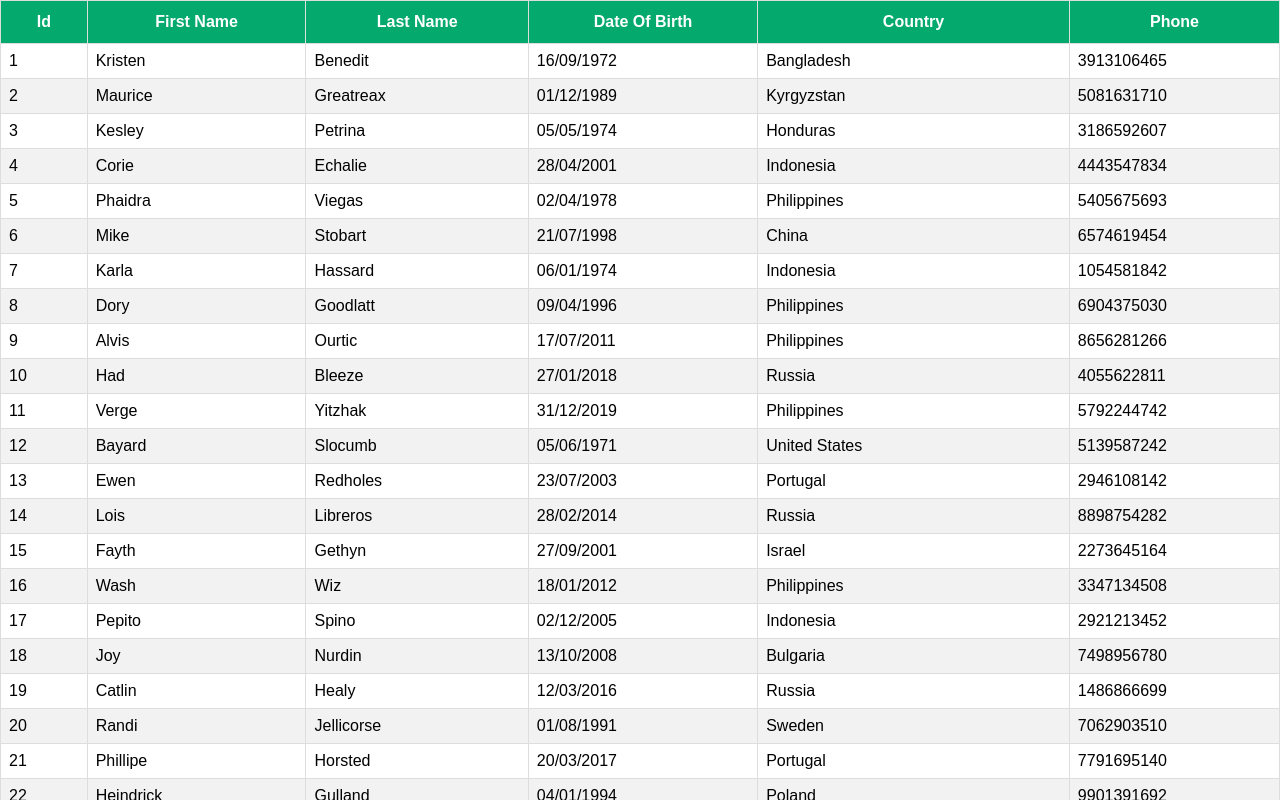
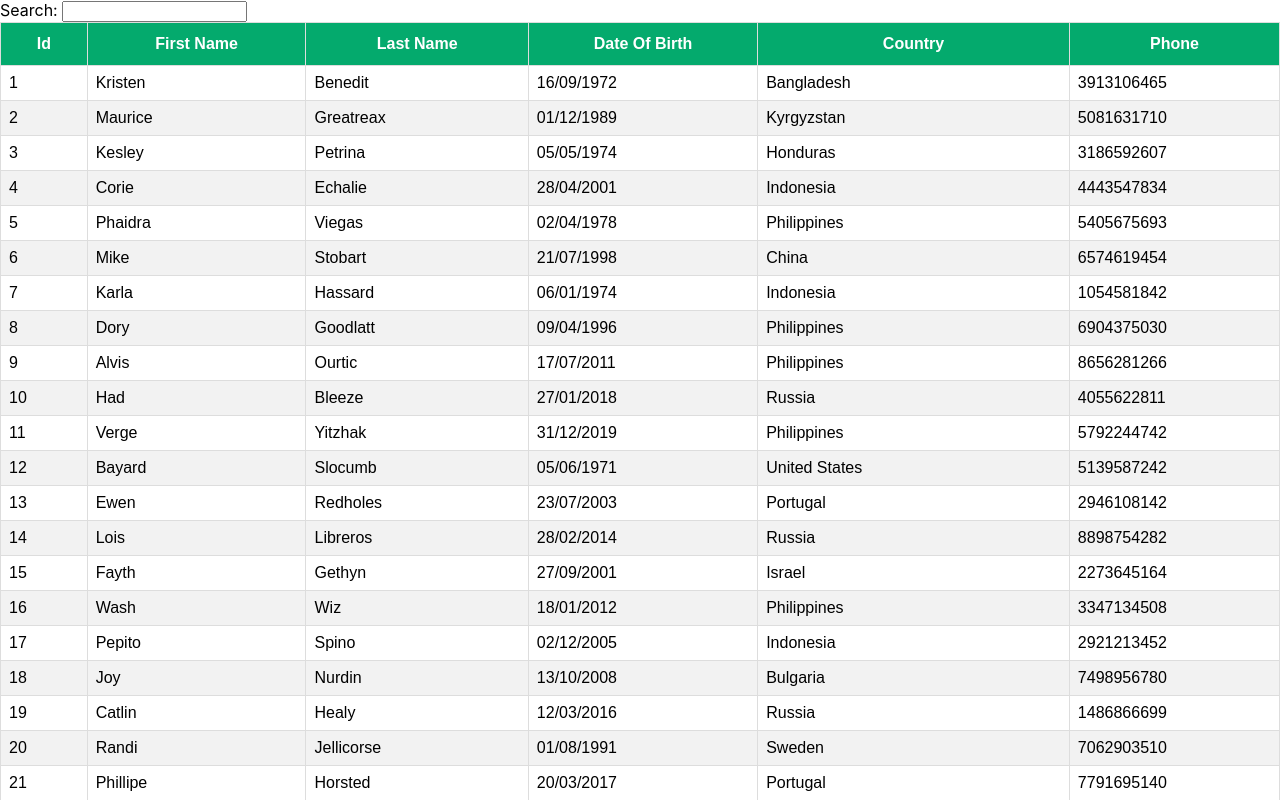
Before and after one commit to ezekielphlat/react-table-tutorial, a React (Create React App) app: page / in a window 1280 px wide. Shown: the top 800 px of the page. Built offline with nearby package versions, Linux system fonts and the light colour scheme.

Commit message:
implement global filter

```diff
--- a/src/App.js
+++ b/src/App.js
@@ -2,9 +2,10 @@
 import "./App.css";
 import BasicTable from "./components/BasicTable";
 import SortingTable from "./components/SortingTable";
+import FilteringTable from "./components/FilteringTable";
 
 function App() {
-  return <SortingTable />;
+  return <FilteringTable />;
 }
 
 export default App;
--- /dev/null
+++ b/src/components/FilteringTable.jsx
@@ -0,0 +1,66 @@
+import React, { useMemo } from "react";
+import { useTable, useGlobalFilter } from "react-table";
+import MOCK_DATA from "./MOCK_DATA.json";
+import { COLUMNS, GROUPED_COLUMNS } from "./columns";
+import "./table.css";
+import GlobalFilter from "./GlobalFilter";
+
+function FilteringTable() {
+  const columns = useMemo(() => COLUMNS, []);
+  const data = useMemo(() => MOCK_DATA, []);
+
+  const {
+    getTableProps,
+    getTableBodyProps,
+    headerGroups,
+    footerGroups,
+    rows,
+    prepareRow,
+    state,
+    setGlobalFilter,
+  } = useTable({ columns, data }, useGlobalFilter);
+  const { globalFilter } = state;
+  return (
+    <>
+      <GlobalFilter filter={globalFilter} setFilter={setGlobalFilter} />
+      <table {...getTableProps()}>
+        <thead>
+          {headerGroups.map((headerGroup) => (
+            <tr {...headerGroup.getHeaderGroupProps()}>
+              {headerGroup.headers.map((column) => (
+                <th {...column.getHeaderProps()}>{column.render("Header")}</th>
+              ))}
+            </tr>
+          ))}
+        </thead>
+        <tbody {...getTableBodyProps()}>
+          {rows.map((row) => {
+            prepareRow(row);
+            return (
+              <tr {...row.getRowProps()}>
+                {row.cells.map((cell) => {
+                  return (
+                    <td {...cell.getCellProps()}>{cell.render("Cell")}</td>
+                  );
+                })}
+              </tr>
+            );
+          })}
+        </tbody>
+        <tfoot>
+          {footerGroups.map((footerGroup) => (
+            <tr {...footerGroup.getFooterGroupProps()}>
+              {footerGroup.headers.map((column) => (
+                <td {...column.getFooterGroupProps}>
+                  {column.render("Footer")}
+                </td>
+              ))}
+            </tr>
+          ))}
+        </tfoot>
+      </table>
+    </>
+  );
+}
+
+export default FilteringTable;
--- /dev/null
+++ b/src/components/GlobalFilter.jsx
@@ -0,0 +1,12 @@
+import React from "react";
+
+function GlobalFilter({ filter, setFilter }) {
+  return (
+    <span>
+      Search:{" "}
+      <input value={filter || ""} onChange={(e) => setFilter(e.target.value)} />
+    </span>
+  );
+}
+
+export default GlobalFilter;
```
